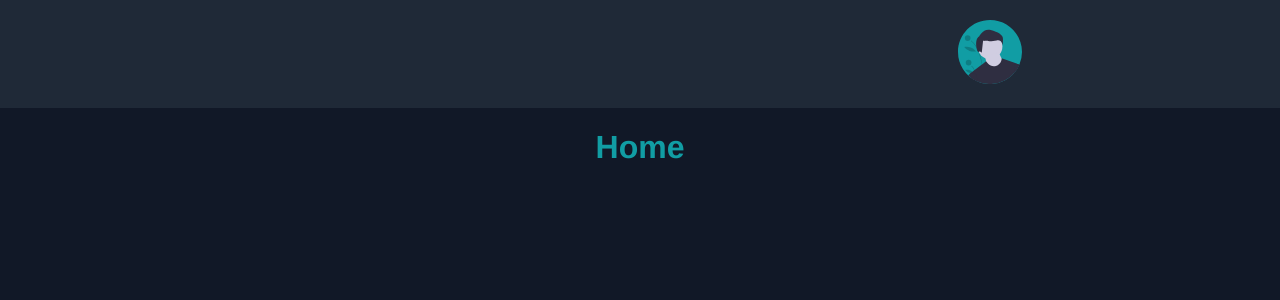
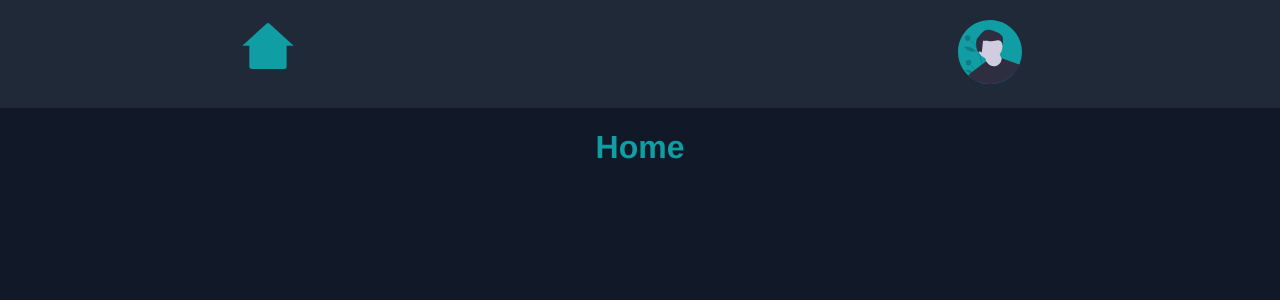
Before and after one commit to AugustoLL/open-notes, a Vue app: page / in a window 1280 px wide. Shown: the top 300 px of the page. Built offline with nearby package versions, Linux system fonts and the light colour scheme.

Commit message:
Add First Version of Header

```diff
--- a/src/App.vue
+++ b/src/App.vue
@@ -14,4 +14,9 @@
   // color: #2c3e50;
   color: #119da4;
 }
+a {
+  text-decoration: none !important;
+  // outline: none !important;
+  color: #119da4;
+}
 </style>
--- a/src/components/global/BaseSVGIcon.vue
+++ b/src/components/global/BaseSVGIcon.vue
@@ -18,6 +18,7 @@ export default {
         'close',
         'addFolder',
         'deleteBin',
+        'home',
       ].indexOf(value) !== -1,
     },
     color: {
@@ -48,6 +49,10 @@ export default {
         path:
           'M4 8h16v13a1 1 0 0 1-1 1H5a1 1 0 0 1-1-1V8zm3-3V3a1 1 0 0 1 1-1h8a1 1 0 0 1 1 1v2h5v2H2V5h5zm2-1v1h6V4H9zm0 8v6h2v-6H9zm4 0v6h2v-6h-2z',
       },
+      home: {
+        path:
+          'M20 20a1 1 0 0 1-1 1H5a1 1 0 0 1-1-1v-9H1l10.327-9.388a1 1 0 0 1 1.346 0L23 11h-3v9z',
+      },
     };
   },
 
--- a/src/components/global/TheHeader.vue
+++ b/src/components/global/TheHeader.vue
@@ -1,18 +1,24 @@
 <template>
     <div class="header-container">
         <div id="header">
-          <!-- <router-link to="/">Home</router-link>
-          <router-link to="/dashboard">Dashboard</router-link>
-          <router-link to="/about">About</router-link>
-          <router-link to="/404">404</router-link> -->
+          <div class="home-icon">
+            <router-link to="/">
+              <base-svg-icon name="home" />
+            </router-link>
+          </div>
           <div @click="showDropdown" class="avatar-container">
             <base-illustration
               name="avatarMale"
               class="avatar"
             ></base-illustration>
             <div :class="['dropdown-container', {show: dropdown}]" v-show="dropdown">
-              <span class="dropdown-item">Profile</span>
+              <span class="dropdown-item">
+                <router-link to="/profile">Profile</router-link>
+              </span>
               <span class="dropdown-item">Logout</span>
+              <span class="dropdown-item">
+                <router-link to="/dashboard">Dashboard</router-link>
+              </span>
             </div>
           </div>
         </div>
@@ -28,7 +34,6 @@ export default {
   },
   methods: {
     showDropdown() {
-      console.log(`Dropdown is shown: ${this.dropdown}`)
       this.dropdown = !this.dropdown
       // console.log(this.$store.getters.username)
     }
@@ -40,22 +45,14 @@ export default {
 #header {
   @apply px-10 py-5 bg-gray-800 grid grid-cols-12;
 }
-#header > a {
-  @apply font-bold;
-}
-#header > a {
-  @apply text-gray-600;
-}
-#header > a.router-link-exact-active {
-  color: #119da4;
-}
 .avatar-container {
-  @apply col-start-11 lg:col-start-10 cursor-pointer relative;
+  @apply col-start-11 lg:col-start-10 relative;
 }
 .avatar {
   @apply w-16 m-auto self-center;
 }
 .dropdown-container {
+  @apply -left-32;
   @apply origin-center opacity-0 bg-gray-200 absolute z-10 rounded grid gap-y-2;
   @apply transition duration-100 ease-in-out;
 }
@@ -63,7 +60,18 @@ export default {
   @apply opacity-100;
 }
 .dropdown-item {
-  @apply w-max font-light px-14 py-5 m-0 select-none;
-  @apply hover:text-gray-700;
+  @apply w-max font-light mx-14 my-5 select-none;
+}
+.dropdown-item,
+.dropdown-item > a {
+  @apply hover:text-gray-700 outline-none font-semibold;
+}
+.home-icon {
+  @apply col-start-2 lg:col-start-3 w-14;
+}
+.avatar,
+.dropdown-item,
+.home-icon {
+  @apply cursor-pointer;
 }
 </style>
```
